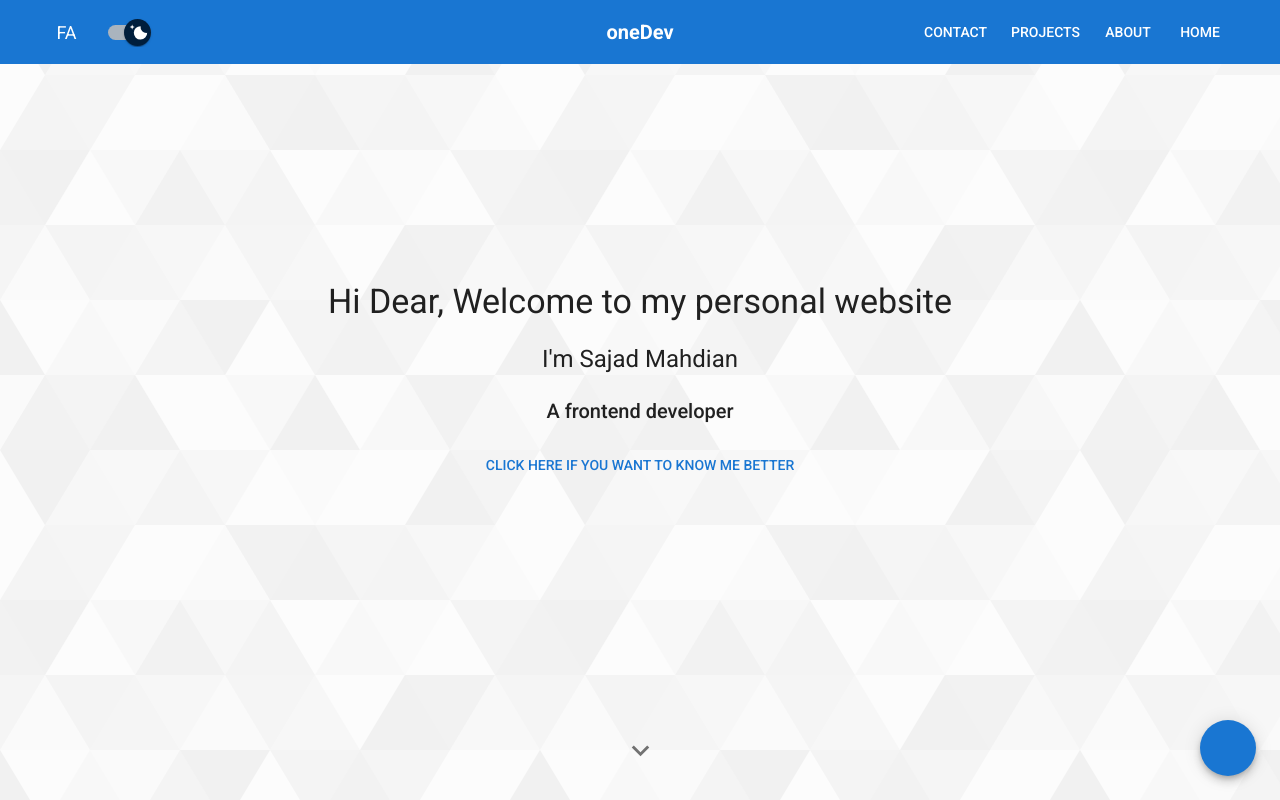
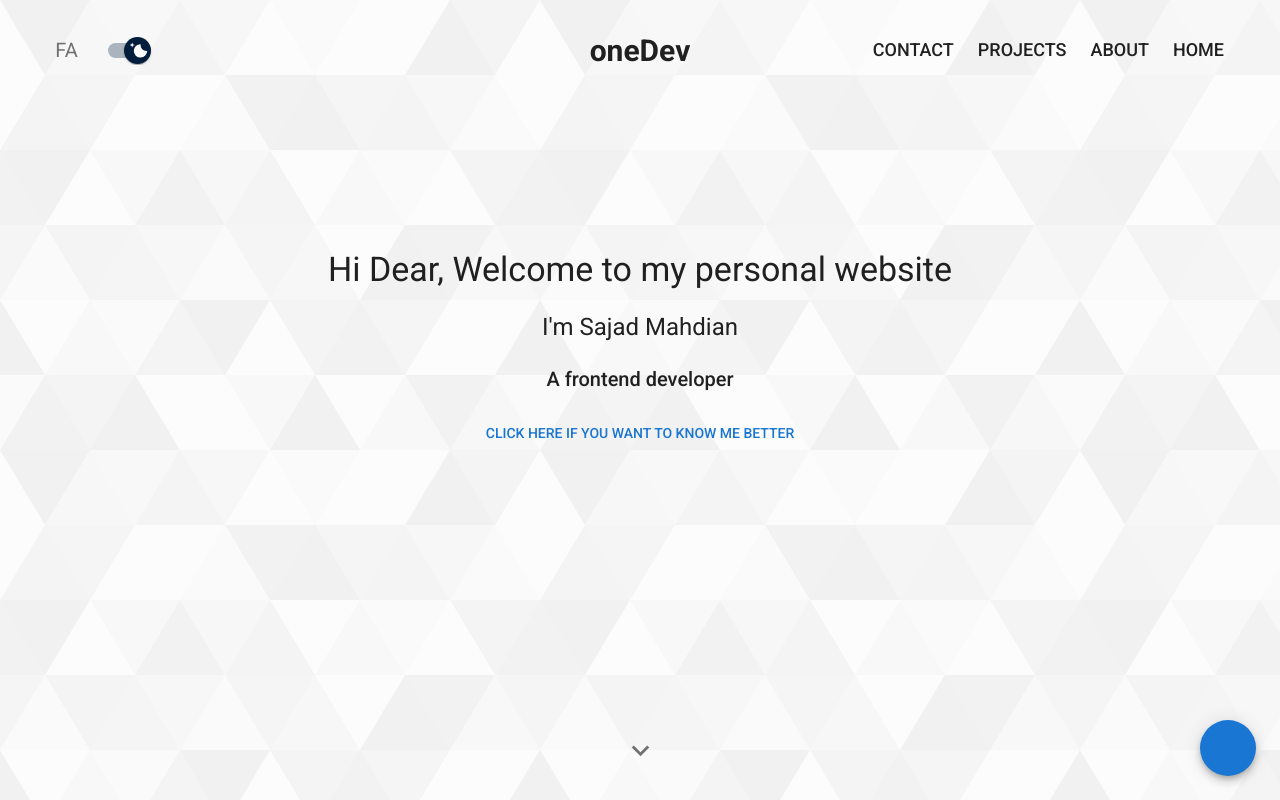
Before and after one commit to sajad3731/onedev, a Next.js app: page /en in a window 1280 px wide. Shown: the top 800 px of the page. Built offline with nearby package versions, Linux system fonts and the light colour scheme; no server answers; some icons are missing; what @mui/material-nextjs would draw is missing.

Commit message:
improve ui of header section

```diff
--- a/src/app/[locale]/page.tsx
+++ b/src/app/[locale]/page.tsx
@@ -5,7 +5,7 @@ import { Introduce } from "@/components/sections/Introduce";
 import { Projects } from "@/components/sections/projects/Projects";
 import { ScrollIndicator } from "@/components/ui/ScrollIndicator";
 import { projectsData } from "@/data/projectsData";
-import { Box, Container, Toolbar } from "@mui/material";
+import { Box, Container } from "@mui/material";
 import { getTranslations } from "next-intl/server";
 import { type FC } from "react";
 
@@ -31,21 +31,39 @@ const HomePage: FC = () => {
       }}
     >
       <Header />
-      <Toolbar className="!hidden sm:!block" />
+      {/* Remove the Toolbar spacer since header is now transparent initially */}
       <main>
         <section id="home">
           <div className="absolute inset-0 bg-[url('/images/common-bg.svg')] bg-repeat opacity-40 dark:opacity-20 z-0" />
-          <Container maxWidth="lg" className="h-full z-50">
-            <Introduce />
-            <ScrollIndicator targetSectionId="about" />
+          <Container maxWidth="lg" className="h-full z-50 relative">
+            <div className="content-overlay h-full">
+              <Introduce />
+              <ScrollIndicator targetSectionId="about" />
+            </div>
           </Container>
         </section>
 
-        <Container component="section" maxWidth="lg" id="about">
+        {/* Add padding top to subsequent sections to account for fixed header */}
+        <Container
+          component="section"
+          maxWidth="lg"
+          id="about"
+          sx={{
+            paddingTop: { xs: 2, sm: 4 }, // Add some padding for better spacing
+            marginTop: { xs: 0, sm: 2 }, // Additional margin for desktop
+          }}
+        >
           <About />
         </Container>
 
-        <Container component="section" maxWidth="lg" id="projects">
+        <Container
+          component="section"
+          maxWidth="lg"
+          id="projects"
+          sx={{
+            paddingTop: { xs: 2, sm: 4 },
+          }}
+        >
           <Projects projectsData={projectsData} />
         </Container>
 
@@ -54,6 +72,9 @@ const HomePage: FC = () => {
           maxWidth="lg"
           id="contact"
           className="mb-[100px]"
+          sx={{
+            paddingTop: { xs: 2, sm: 4 },
+          }}
         >
           <Contact />
         </Container>
--- a/src/components/navigation/Header.tsx
+++ b/src/components/navigation/Header.tsx
@@ -15,18 +15,23 @@ import { FloatingActionButton } from "./FloatingActionButton";
 export const Header: FC = () => {
   const [mounted, setMounted] = useState(false);
   const [activeSection, setActiveSection] = useState("home");
+  const [isScrolled, setIsScrolled] = useState(false);
 
-  // Add useEffect to handle client-side mounting
+  // Add useEffect to handle client-side mounting and scroll detection
   useEffect(() => {
     setMounted(true);
 
-    // Track scroll position to update active section
     const handleScroll = () => {
       const scrollPosition = window.scrollY;
-      const headerHeight = window.innerWidth <= 600 ? 56 : 64;
+      const scrollThreshold = 250; // Adjust this value as needed (200-300px)
 
-      // Find which section is currently in view
+      // Update scroll state for header styling
+      setIsScrolled(scrollPosition > scrollThreshold);
+
+      // Track active section
+      const headerHeight = isScrolled ? 64 : 80; // Adjust based on header height
       const sections = ["home", "projects", "about", "contact"];
+
       for (const sectionId of sections) {
         const section = document.getElementById(sectionId);
         if (!section) continue;
@@ -41,12 +46,15 @@ export const Header: FC = () => {
       }
     };
 
-    window.addEventListener("scroll", handleScroll);
+    // Initial call to set correct state
+    handleScroll();
+
+    window.addEventListener("scroll", handleScroll, { passive: true });
 
     return () => {
       window.removeEventListener("scroll", handleScroll);
     };
-  }, []);
+  }, [isScrolled]);
 
   const t = useTranslations("Header");
 
@@ -60,8 +68,47 @@ export const Header: FC = () => {
 
   return (
     <Box sx={{ display: "flex", direction: "ltr" }}>
-      <AppBar component="nav" className="!hidden sm:!block" elevation={0}>
-        <Toolbar className="px-4 !bg-transparent">
+      <AppBar
+        component="nav"
+        className="!hidden sm:!block"
+        elevation={isScrolled ? 5 : 0}
+        sx={{
+          position: "fixed",
+          top: 0,
+          left: 0,
+          right: 0,
+          zIndex: 1200,
+          // Dynamic styling based on scroll state
+          backgroundColor: "transparent",
+          backdropFilter: isScrolled ? "blur(10px)" : "none",
+          WebkitBackdropFilter: isScrolled ? "blur(10px)" : "none", // Safari support
+          // boxShadow: isScrolled ? "0 2px 8px rgba(0, 0, 0, 0.1)" : "none",
+          transition: "all 0.3s ease-in-out",
+          // Dark mode support
+          ...(isScrolled && {
+            "@media (prefers-color-scheme: dark)": {
+              backgroundColor: "rgba(30, 30, 30, 0.8)",
+              boxShadow: "0 2px 8px rgba(0, 0, 0, 0.3)",
+            },
+          }),
+          // MUI dark theme support
+          "&.MuiAppBar-root": {
+            backgroundColor: isScrolled
+              ? (theme) =>
+                  theme.palette.mode === "dark"
+                    ? "rgba(30, 30, 30, 0.2)"
+                    : "rgba(255, 255, 255, 0.2)"
+              : "transparent",
+          },
+          height: isScrolled ? 64 : 100,
+        }}
+      >
+        <Toolbar
+          className="!h-full px-2 bg-transparent"
+          sx={{
+            transition: "all 0.3s ease-in-out",
+          }}
+        >
           <Container maxWidth="xl">
             <Stack
               direction="row"
@@ -78,8 +125,12 @@ export const Header: FC = () => {
                 }}
               >
                 <Typography
-                  variant="h6"
                   className="!font-extrabold cursor-default"
+                  sx={{
+                    color: "text.primary",
+                    transition: "all 0.3s ease-in-out",
+                    fontSize: isScrolled ? 20 : 30,
+                  }}
                 >
                   oneDev
                 </Typography>
@@ -94,8 +145,12 @@ export const Header: FC = () => {
               {/* Logo for desktop - centered */}
               <div className="absolute aspect-[3/1] hidden lg:inline-block left-1/2 top-1/2 -translate-1/2">
                 <Typography
-                  variant="h6"
                   className="!font-extrabold cursor-default"
+                  sx={{
+                    color: "text.primary",
+                    transition: "all 0.3s ease-in-out",
+                    fontSize: isScrolled ? 20 : 30,
+                  }}
                 >
                   oneDev
                 </Typography>
@@ -105,11 +160,20 @@ export const Header: FC = () => {
               <div className="hidden sm:inline-flex items-center gap-x-2">
                 {navItems.map((item) => (
                   <NavItem
-                    color="inherit"
                     key={item.label}
                     disableElevation
                     disableRipple
                     sectionId={item.sectionId}
+                    sx={{
+                      color: "text.primary",
+                      transition: "all 0.3s ease-in-out",
+                      "&:hover": {
+                        backgroundColor: isScrolled
+                          ? "rgba(0, 0, 0, 0.04)"
+                          : "rgba(255, 255, 255, 0.1)",
+                      },
+                      fontSize: isScrolled ? 16 : 18,
+                    }}
                   >
                     {item.label}
                   </NavItem>
--- a/src/components/navigation/LangSwitchBtn.tsx
+++ b/src/components/navigation/LangSwitchBtn.tsx
@@ -3,12 +3,30 @@
 import { IconButton } from "@mui/material";
 import { useLocale } from "next-intl";
 import { usePathname, useRouter } from "next/navigation";
+import { useEffect, useState } from "react";
 
 export const LangSwitchBtn = () => {
   const locale = useLocale();
   const pathname = usePathname();
   const router = useRouter();
   const currentLocale = pathname.split("/")[1];
+  const [isScrolled, setIsScrolled] = useState(false);
+
+  // Track scroll state for styling
+  useEffect(() => {
+    const handleScroll = () => {
+      const scrollPosition = window.scrollY;
+      const scrollThreshold = 250;
+      setIsScrolled(scrollPosition > scrollThreshold);
+    };
+
+    handleScroll(); // Initial call
+    window.addEventListener("scroll", handleScroll, { passive: true });
+
+    return () => {
+      window.removeEventListener("scroll", handleScroll);
+    };
+  }, []);
 
   const handleLanguageChange = () => {
     const newPathname = pathname.replace(
@@ -21,9 +39,12 @@ export const LangSwitchBtn = () => {
   return (
     <IconButton
       size="small"
-      color="inherit"
       className="w-[37px]"
       onClick={handleLanguageChange}
+      sx={{
+        transition: "all 0.3s ease-in-out",
+        fontSize: isScrolled ? 18 : 20,
+      }}
     >
       {locale === "en" ? "FA" : "EN"}
     </IconButton>
--- /dev/null
+++ b/src/components/ui/AnimatedBackground.tsx
@@ -0,0 +1,44 @@
+"use client";
+
+import { useTheme } from "next-themes";
+import { useEffect, useState } from "react";
+
+export const AnimatedBackground = () => {
+  const { theme } = useTheme();
+  const [mounted, setMounted] = useState(false);
+
+  useEffect(() => {
+    setMounted(true);
+  }, []);
+
+  if (!mounted) return null;
+
+  return (
+    <div className="absolute inset-0 z-0 overflow-hidden">
+      <div
+        className={`absolute inset-0 animate-gradient bg-gradient-to-br ${
+          theme === "dark"
+            ? "from-gray-900 via-blue-900 to-gray-800"
+            : "from-blue-300 via-white to-blue-100"
+        }`}
+      />
+      <style jsx>{`
+        @keyframes gradient {
+          0% {
+            background-position: 0% 50%;
+          }
+          50% {
+            background-position: 100% 50%;
+          }
+          100% {
+            background-position: 0% 50%;
+          }
+        }
+        .animate-gradient {
+          background-size: 400% 400%;
+          animation: gradient 5s ease infinite;
+        }
+      `}</style>
+    </div>
+  );
+};
--- a/src/styles/globals.css
+++ b/src/styles/globals.css
@@ -13,20 +13,51 @@ body {
   font-family: var(--font-iransans), var(--font-roboto), sans-serif;
 }
 
-/* First section (Introduce) fill screen height */
+/* First section (Introduce) now fills full screen height since header is transparent initially */
 #home {
-  min-height: calc(100vh - 64px);
-  height: calc(100vh - 64px);
+  min-height: 100vh;
+  height: 100vh;
   display: flex;
   flex-direction: column;
+  /* Add padding top only when needed for scrolled state - handled by JS */
 }
 
 /* For mobile devices */
 @media (max-width: 600px) {
   #home {
-    min-height: calc(100vh - 64px);
-    height: calc(100vh - 64px);
-    /* Account for bottom nav on mobile */
-    /* padding-bottom: 64px; */
+    min-height: 100vh;
+    height: 100vh;
+    /* Account for bottom nav on mobile but not top since header is transparent */
   }
 }
+
+/* Smooth transition for sections when header height changes */
+section {
+  scroll-margin-top: 80px; /* Account for larger initial header */
+  transition: scroll-margin-top 0.3s ease-in-out;
+}
+
+/* When header is in scrolled state, adjust scroll margins */
+.header-scrolled section {
+  scroll-margin-top: 64px;
+}
+
+/* Ensure proper contrast for content over background images in hero section */
+#home .content-overlay {
+  position: relative;
+  z-index: 10;
+}
+
+/* Background image overlay adjustment */
+#home .absolute.inset-0 {
+  z-index: 1;
+}
+
+/* Dark mode support for header blur effect */
+@media (prefers-color-scheme: dark) {
+  .header-scrolled {
+    background-color: rgba(30, 30, 30, 0.8) !important;
+    backdrop-filter: blur(10px);
+    -webkit-backdrop-filter: blur(10px);
+  }
+}
```
Also changed, not shown: package.json (+4 -4 lines), 1 other file (tests, documents, lock files or other folders).
